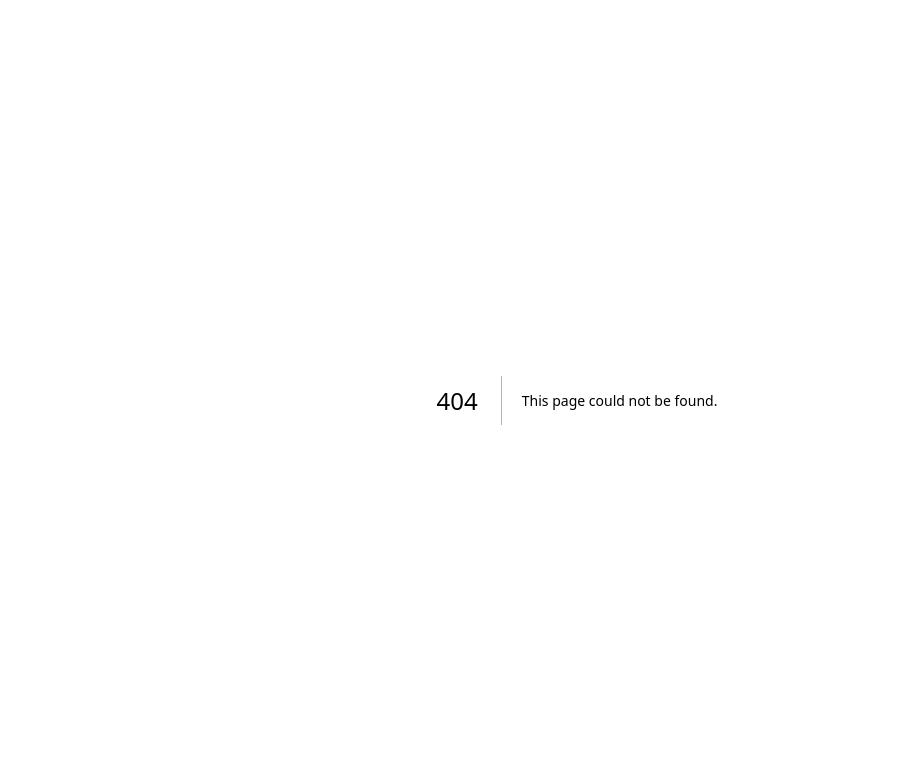
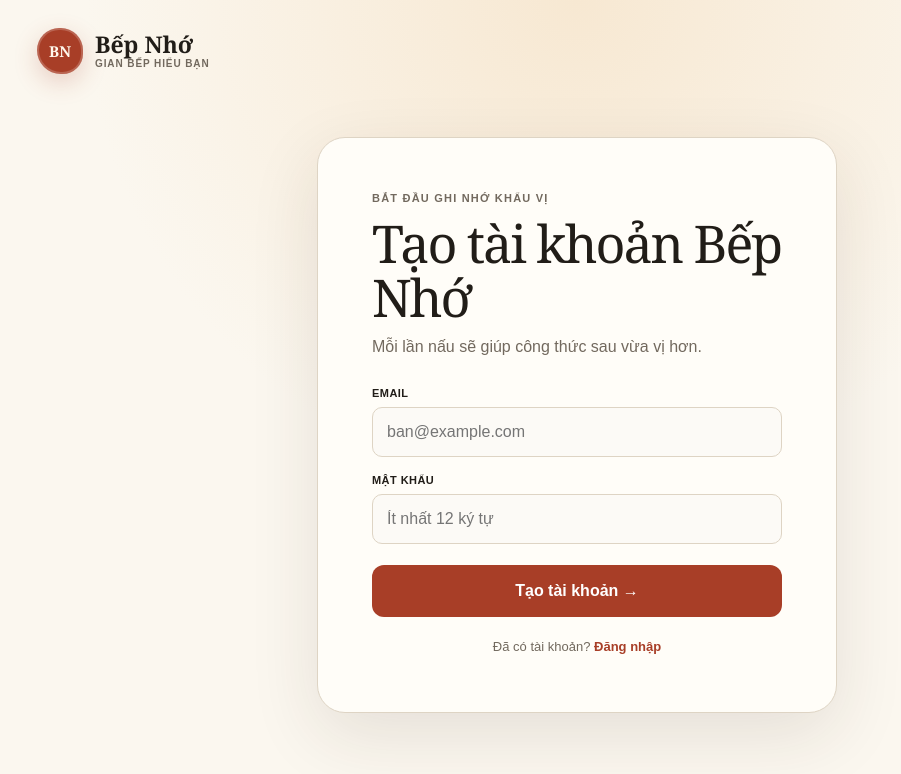
Before and after one commit to 2301NTTuan/bep-nho, a Next.js app in the folder apps/web/: page /register in a window 1280 px wide. Before the commit this address had no page. Shown: the top 774 px of the page, without its empty margins (63-964 px from the left). Built offline with nearby package versions, Linux system fonts and the light colour scheme; no server answers.

Commit message:
feat(web): add session based authentication flow

```diff
--- /dev/null
+++ b/apps/web/app/auth-form.tsx
@@ -0,0 +1,105 @@
+'use client';
+
+import Link from 'next/link';
+import { useRouter } from 'next/navigation';
+import { FormEvent, useState } from 'react';
+import type { CurrentUserResponse } from '@bep-nho/contracts';
+import { ApiRequestError, apiRequest, getErrorMessage } from '../lib/api';
+import { establishDevelopmentSession } from '../lib/current-user';
+
+type AuthMode = 'login' | 'register';
+
+export function AuthForm({ mode }: { mode: AuthMode }) {
+  const router = useRouter();
+  const [email, setEmail] = useState('');
+  const [password, setPassword] = useState('');
+  const [busy, setBusy] = useState(false);
+  const [error, setError] = useState<string | null>(null);
+  const registering = mode === 'register';
+
+  async function submit(event: FormEvent<HTMLFormElement>) {
+    event.preventDefault();
+    setError(null);
+
+    if (registering && password.length < 12) {
+      setError('Mật khẩu cần ít nhất 12 ký tự.');
+      return;
+    }
+
+    setBusy(true);
+    try {
+      await apiRequest<CurrentUserResponse>(`/auth/${mode}`, {
+        method: 'POST',
+        body: JSON.stringify({ email, password }),
+      });
+      router.replace('/');
+      router.refresh();
+    } catch (cause) {
+      if (cause instanceof ApiRequestError && !registering && cause.status === 401) {
+        setError('Email hoặc mật khẩu chưa đúng.');
+      } else if (cause instanceof ApiRequestError && registering && cause.status === 409) {
+        setError('Email này đã có tài khoản. Hãy đăng nhập hoặc dùng email khác.');
+      } else if (cause instanceof ApiRequestError && cause.status === 400) {
+        setError('Hãy kiểm tra email và mật khẩu rồi thử lại.');
+      } else {
+        setError(getErrorMessage(
+          cause,
+          registering ? 'Chưa thể tạo tài khoản.' : 'Email hoặc mật khẩu chưa đúng.',
+        ));
+      }
+    } finally {
+      setBusy(false);
+    }
+  }
+
+  async function useDevAccount() {
+    setBusy(true); setError(null);
+    try {
+      await establishDevelopmentSession();
+      router.replace('/');
+      router.refresh();
+    } catch (cause) {
+      setError(getErrorMessage(cause, 'Không thể mở phiên phát triển.'));
+    } finally { setBusy(false); }
+  }
+
+  return (
+    <main className="authShell">
+      <Link href="/" className="brand authBrand" aria-label="Bếp Nhớ — trang chủ">
+        <span className="brandMark" aria-hidden="true">BN</span>
+        <span><strong>Bếp Nhớ</strong><small>Gian bếp hiểu bạn</small></span>
+      </Link>
+      <section className="authCard">
+        <div className="smallLabel">{registering ? 'Bắt đầu ghi nhớ khẩu vị' : 'Chào bạn trở lại'}</div>
+        <h1>{registering ? 'Tạo tài khoản Bếp Nhớ' : 'Mở lại gian bếp của bạn'}</h1>
+        <p>{registering ? 'Mỗi lần nấu sẽ giúp công thức sau vừa vị hơn.' : 'Đăng nhập để tiếp tục công thức và Taste DNA của riêng bạn.'}</p>
+
+        <form className="authForm" onSubmit={(event) => void submit(event)}>
+          <label>
+            <span>Email</span>
+            <input type="email" autoComplete="email" required maxLength={320} value={email} onChange={(event) => setEmail(event.target.value)} placeholder="ban@example.com" />
+          </label>
+          <label>
+            <span>Mật khẩu</span>
+            <input type="password" autoComplete={registering ? 'new-password' : 'current-password'} required minLength={registering ? 12 : undefined} maxLength={128} value={password} onChange={(event) => setPassword(event.target.value)} placeholder={registering ? 'Ít nhất 12 ký tự' : 'Mật khẩu của bạn'} />
+          </label>
+          {error && <div className="inlineError" role="alert">{error}</div>}
+          <button className="button authSubmit" type="submit" disabled={busy}>
+            {busy ? 'Đang mở bếp…' : registering ? 'Tạo tài khoản →' : 'Đăng nhập →'}
+          </button>
+        </form>
+
+        <p className="authSwitch">
+          {registering ? 'Đã có tài khoản?' : 'Chưa có tài khoản?'}{' '}
+          <Link href={registering ? '/login' : '/register'}>{registering ? 'Đăng nhập' : 'Tạo tài khoản'}</Link>
+        </p>
+
+        {!registering && process.env.NODE_ENV !== 'production' && (
+          <button className="devAuthButton" type="button" disabled={busy} onClick={() => void useDevAccount()}>
+            Dùng tài khoản dev
+          </button>
+        )}
+      </section>
+    </main>
+  );
+}
--- a/apps/web/app/globals.css
+++ b/apps/web/app/globals.css
@@ -167,3 +167,21 @@ button:focus-visible, a:focus-visible, textarea:focus-visible { outline: 3px sol
 }
 
 @media (prefers-reduced-motion: reduce) { *, *::before, *::after { scroll-behavior: auto !important; transition: none !important; animation: none !important; } }
+
+/* Authentication */
+.navAction { min-height: 34px; padding: 0 13px; border: 1px solid var(--line); border-radius: 999px; background: var(--white); color: var(--ink); cursor: pointer; font-size: 11px; font-weight: 800; }
+.devSessionAction { width: fit-content; margin-top: 12px; padding: 0; border: 0; border-bottom: 1px solid rgba(255,255,255,.5); background: none; color: white; cursor: pointer; font-size: 11px; font-weight: 800; }
+.authShell { display: grid; min-height: 100vh; place-items: center; padding: 90px 20px 40px; background: radial-gradient(circle at top, #f7e8d2, var(--cream) 48%); }
+.authBrand { position: absolute; top: 28px; left: max(24px, calc((100vw - 1080px)/2)); }
+.authCard { width: min(100%, 520px); padding: clamp(30px, 6vw, 54px); border: 1px solid var(--line); border-radius: 28px; background: var(--white); box-shadow: var(--shadow); }
+.authCard h1 { margin: 12px 0 10px; font-family: var(--serif); font-size: clamp(36px, 7vw, 52px); font-weight: 500; letter-spacing: -.04em; line-height: 1.04; }
+.authCard > p { margin: 0; color: var(--muted); line-height: 1.6; }
+.authForm { display: grid; gap: 17px; margin-top: 28px; }
+.authForm label { display: grid; gap: 8px; }
+.authForm label > span { font-size: 11px; font-weight: 900; letter-spacing: .04em; text-transform: uppercase; }
+.authForm input { width: 100%; min-height: 50px; padding: 0 14px; border: 1px solid var(--line); border-radius: 10px; background: #fcfaf6; color: var(--ink); font: inherit; }
+.authForm input:focus { border-color: var(--green); outline: 3px solid rgba(55,91,73,.12); }
+.authSubmit { width: 100%; margin-top: 4px; }
+.authCard .authSwitch { margin-top: 20px; font-size: 13px; text-align: center; }
+.authSwitch a { color: var(--red); font-weight: 900; }
+.devAuthButton { display: block; margin: 18px auto 0; border: 0; border-bottom: 1px dashed var(--muted); background: none; color: var(--muted); cursor: pointer; font-size: 11px; }
--- /dev/null
+++ b/apps/web/app/login/page.tsx
@@ -0,0 +1,5 @@
+import { AuthForm } from '../auth-form';
+
+export default function LoginPage() {
+  return <AuthForm mode="login" />;
+}
--- /dev/null
+++ b/apps/web/app/register/page.tsx
@@ -0,0 +1,5 @@
+import { AuthForm } from '../auth-form';
+
+export default function RegisterPage() {
+  return <AuthForm mode="register" />;
+}
--- a/apps/web/lib/api.ts
+++ b/apps/web/lib/api.ts
@@ -55,6 +55,9 @@ export async function apiRequest<T>(
       {
         ...init,
 
+        credentials:
+          'include',
+
         headers: {
           accept:
             'application/json',
--- a/apps/web/lib/current-user.ts
+++ b/apps/web/lib/current-user.ts
@@ -7,24 +7,24 @@ export interface CurrentUserProvider {
   load(): Promise<CurrentUserContext>;
 }
 
-class DevelopmentCurrentUserProvider implements CurrentUserProvider {
+class SessionCurrentUserProvider implements CurrentUserProvider {
   async load(): Promise<CurrentUserContext> {
-    const response = await apiRequest<CurrentUserResponse>('/dev/bootstrap');
+    const response = await apiRequest<CurrentUserResponse>('/me');
     return response.data;
   }
 }
 
-class UnconfiguredCurrentUserProvider implements CurrentUserProvider {
-  async load(): Promise<CurrentUserContext> {
-    throw new Error('Đăng nhập chưa được cấu hình cho môi trường này.');
-  }
-}
-
-const provider: CurrentUserProvider =
-  process.env.NODE_ENV === 'production'
-    ? new UnconfiguredCurrentUserProvider()
-    : new DevelopmentCurrentUserProvider();
+const provider: CurrentUserProvider = new SessionCurrentUserProvider();
 
 export function loadCurrentUser(): Promise<CurrentUserContext> {
   return provider.load();
 }
+
+export async function establishDevelopmentSession(): Promise<CurrentUserContext> {
+  const response = await apiRequest<CurrentUserResponse>('/dev/session', { method: 'POST' });
+  return response.data;
+}
+
+export async function logoutCurrentUser(): Promise<void> {
+  await apiRequest('/auth/logout', { method: 'POST' });
+}
--- a/apps/web/lib/types.ts
+++ b/apps/web/lib/types.ts
@@ -1,6 +1,8 @@
 export type {
   CookSessionResponse,
   CurrentUserResponse as DevBootstrapResponse,
+  AuthCredentials,
+  LogoutResponse,
   PersonalizedIngredient,
   PersonalizedResponse,
   PersonalizedSnapshot,
```
Also changed, not shown: apps/web/app/page.tsx (+48 -8 lines), apps/web/app/recipes/[slug]/page.tsx (+19 -14 lines).
